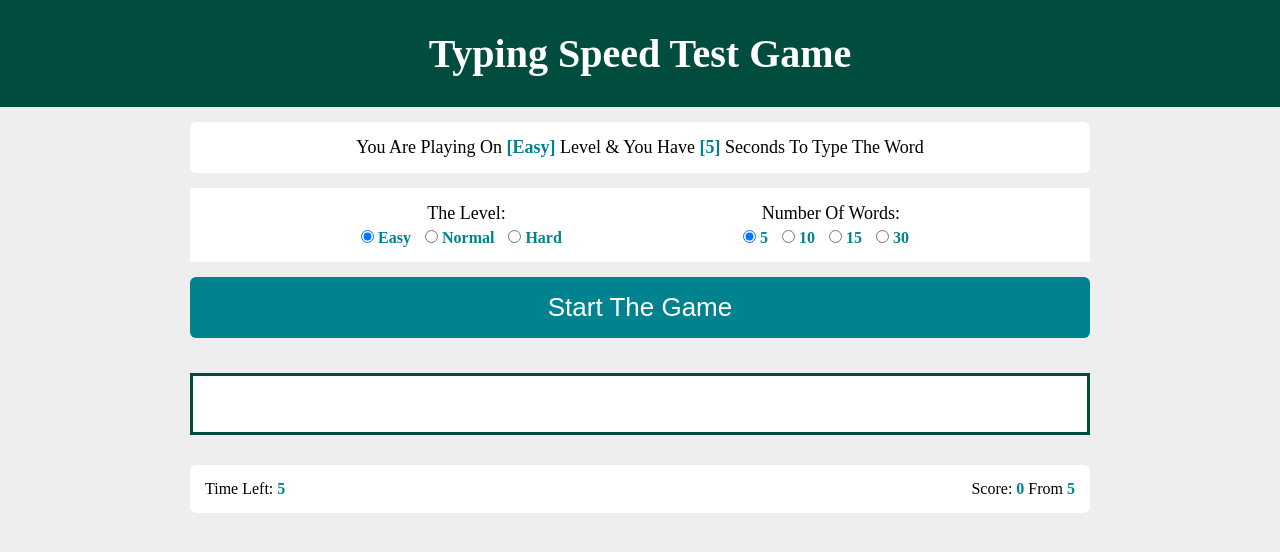
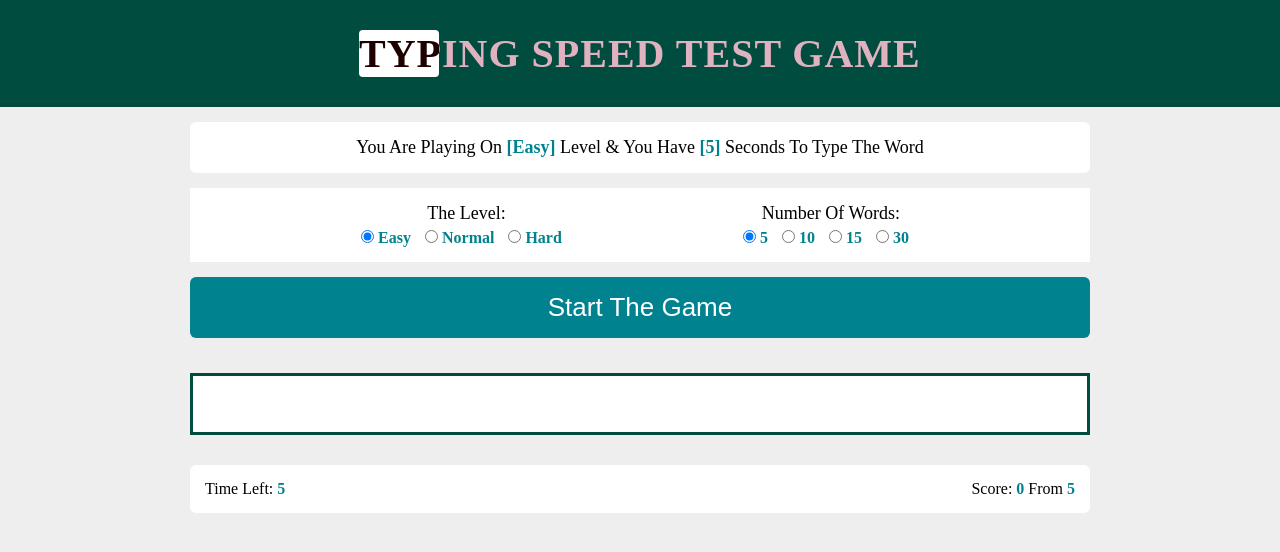
Before and after one commit to Abdulrahman-Al-Nahdi/Js-Typing-Speed-Game, a plain HTML site: page index.html in a window 1280 px wide. Drawn offline with Linux system fonts and the light colour scheme.

Commit message:
add mix blend mode to the title

```diff
--- a/index.html
+++ b/index.html
@@ -8,7 +8,9 @@
   </head>
   <body>
     <div class="game">
-      <div class="title">Typing Speed Test Game</div>
+      <div class="title">
+        <div class="holder"><span>Typing Speed Test Game</span></div>
+      </div>
       <div class="container">
         <div class="message">
           You are playing on <span class="lvl"></span> level & you have
--- a/style.css
+++ b/style.css
@@ -16,12 +16,44 @@ body {
 }
 .game .title {
   background-color: var(--main-color);
-  color: white;
   padding: 30px;
-  text-align: center;
+}
+.game .title .holder {
+  width: 562px;
+  position: relative;
+  margin: 0 auto;
+}
+.game .title span {
   font-size: 40px;
   font-weight: bold;
+  color: lightcyan;
+  position: relative;
+  z-index: 1;
+  text-transform: uppercase;
+  letter-spacing: 1px;
+  mix-blend-mode: difference;
 }
+.game .title .holder::before {
+  content: "";
+  position: absolute;
+  left: 0;
+  top: 0;
+  background-color: #fff;
+  height: 100%;
+  width: 80px;
+  border-radius: 4px;
+  animation: move 5s linear infinite;
+}
+@keyframes move {
+  0%,
+  100% {
+    left: 0;
+  }
+  50% {
+    left: calc(100% - 80px);
+  }
+}
+/* to here */
 .game .container {
   max-width: 900px;
   margin: 15px auto;
```
